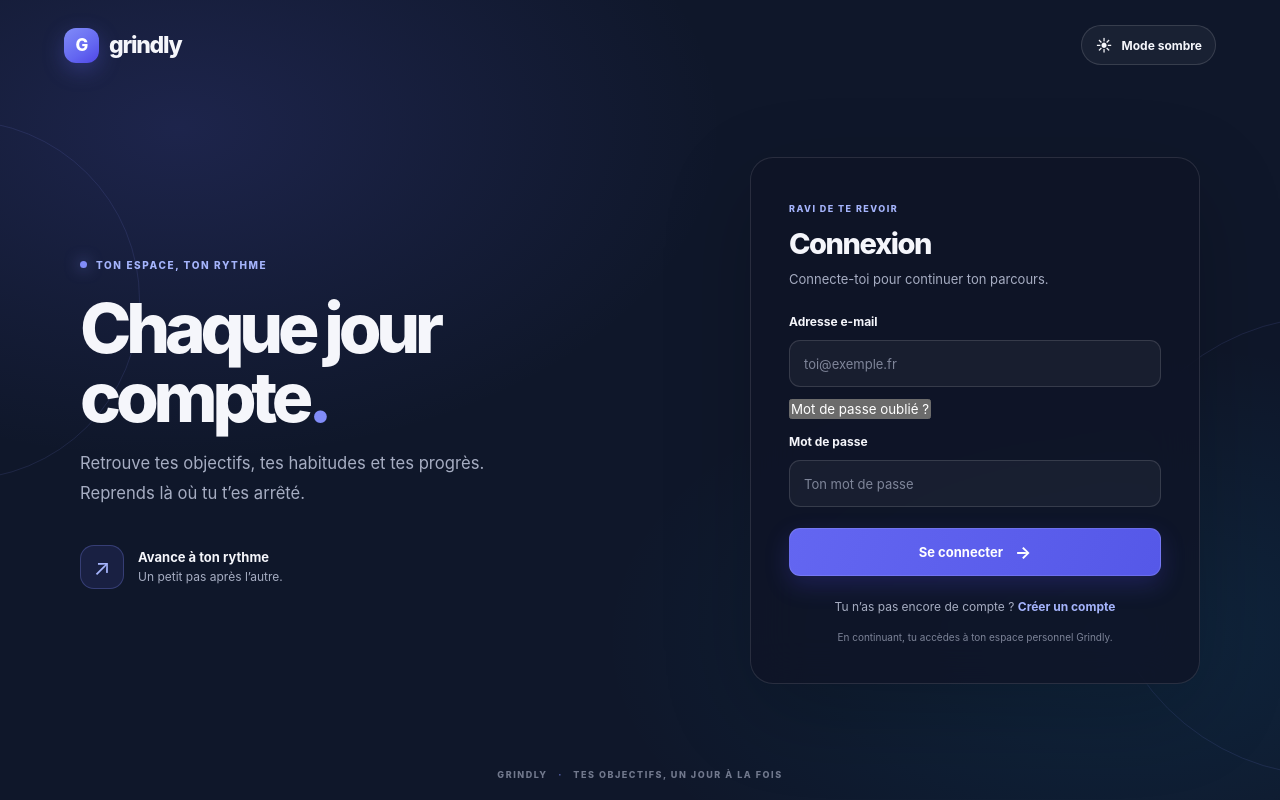
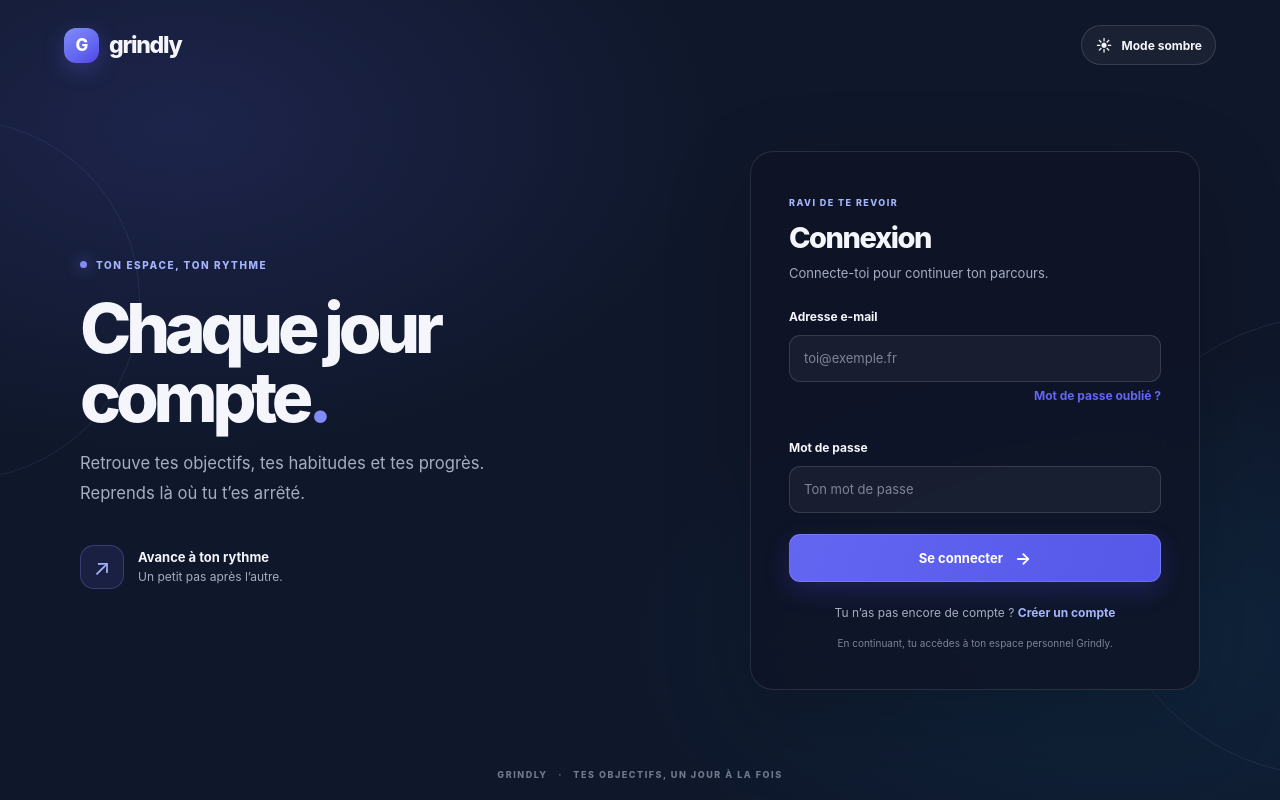
Before and after one commit to MESLIMOHAMEDM22005188/TaskFlow, a React (Vite) app in the folder frontend/: page /login in a window 1280 px wide. Built offline with nearby package versions, Linux system fonts and the light colour scheme; no server answers.

Commit message:
style(auth): add password recovery panel

```diff
--- a/frontend/src/assets/css/auth.css
+++ b/frontend/src/assets/css/auth.css
@@ -413,3 +413,15 @@
     .auth-choice-actions { width: 100%; flex-direction: column; align-items: stretch; }
     .auth-choice-primary, .auth-choice-secondary { width: 100%; }
 }
+
+
+/* Password recovery */
+.auth-recovery-row { display: flex; justify-content: flex-end; margin: -9px 0 18px; }
+.auth-link-button { border: 0; padding: 4px 0; color: var(--auth-accent, #8b7cf6); background: transparent; font: inherit; font-size: 12px; font-weight: 750; cursor: pointer; }
+.auth-link-button:hover { text-decoration: underline; }
+.auth-recovery-card { width: min(100%, 440px); margin: 24px auto 0; }
+.auth-recovery-form { display: grid; gap: 12px; margin-top: 16px; }
+.auth-recovery-challenge { display: grid; gap: 7px; padding: 16px; border: 1px solid rgba(129,140,248,.3); border-radius: 14px; background: rgba(129,140,248,.08); text-align: center; }
+.auth-recovery-challenge span { color: inherit; opacity: .65; font-size: 11px; font-weight: 700; letter-spacing: .08em; text-transform: uppercase; }
+.auth-recovery-challenge strong { font-size: 26px; letter-spacing: .04em; }
+.auth-link-button:focus-visible { outline: 2px solid currentColor; outline-offset: 3px; border-radius: 4px; }
```
